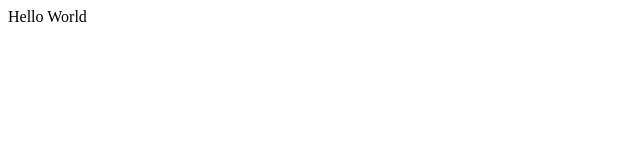
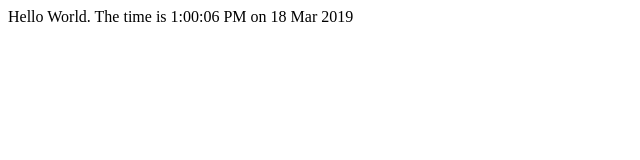
Before and after one commit to surbhiKhatwani/aws, a plain HTML site: page index.html in a window 1280 px wide. Shown: the whole page, without its empty margins (0-640 px from the left). Drawn offline with Linux system fonts and the light colour scheme.

Commit message:
Updated index.html to show time

```diff
--- a/index.html
+++ b/index.html
@@ -1,7 +1,16 @@
 <html>
 <head>
+  <meta http-equiv="refresh" content="10">
 </head>
-<body>
-Hello World
+<script type="text/javascript">
+function getDateTime(){
+var dt = new Date();
+
+data="Hello World. The time is  " + dt.toLocaleString('en-US', { hour: 'numeric', minute: 'numeric', second: 'numeric', hour12: true })+ " on " +dt.toLocaleDateString('en-GB', {day: 'numeric', month: 'short', year: 'numeric'});
+document.getElementById('data').innerHTML = data;
+}
+</script>
+<body onload=getDateTime();>
+     <span id='data'> </span>
 </body>
 </html>
```
